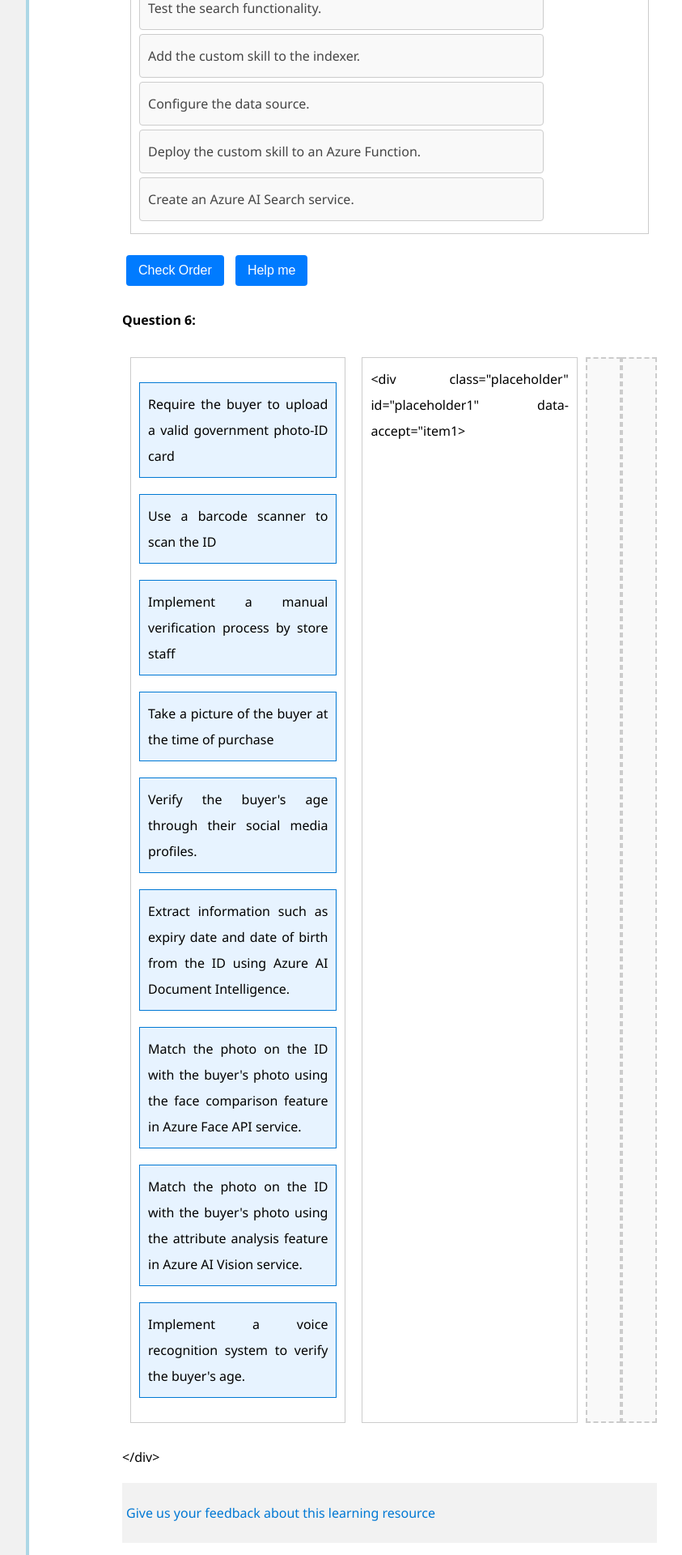
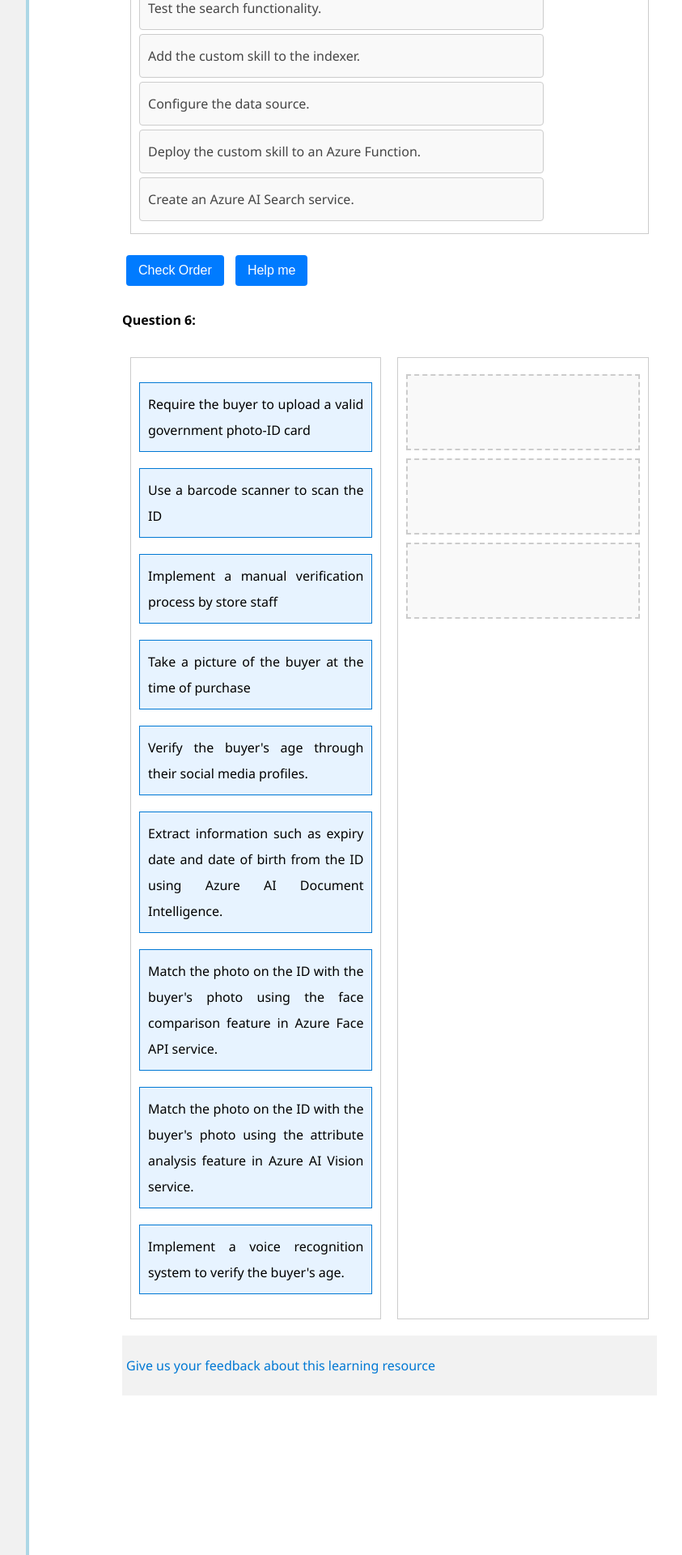
Before and after one commit to ningweinw/iengage, a Jekyll site: the page built from project-files/case-study/Data and AI/AI Services for Retail Operations.md, in a window 1280 px wide. Shown: the part 2947-4867 px from the top of the page at 81% size, without its empty margins (288-1131 px from the left). Built offline with Jekyll 4.4.1, drawn with Linux system fonts in a browser that asks for light colours; nearby versions of some CDN libraries.

Commit message:
Update AI Services for Retail Operations.md

```diff
--- a/project-files/case-study/Data and AI/AI Services for Retail Operations.md
+++ b/project-files/case-study/Data and AI/AI Services for Retail Operations.md
@@ -132,7 +132,7 @@ Lakeshore Retail has identified several areas for improvement:
 
   <!-- Right Column -->
   <div class="column" id="right-column">
-    <div class="placeholder" id="placeholder1" data-accept="item1></div>
+    <div class="placeholder" id="placeholder1" data-accept="item1"></div>
     <div class="placeholder" id="placeholder2" data-accept="item6"></div>
     <div class="placeholder" id="placeholder3" data-accept="item7"></div>
   </div>
```
